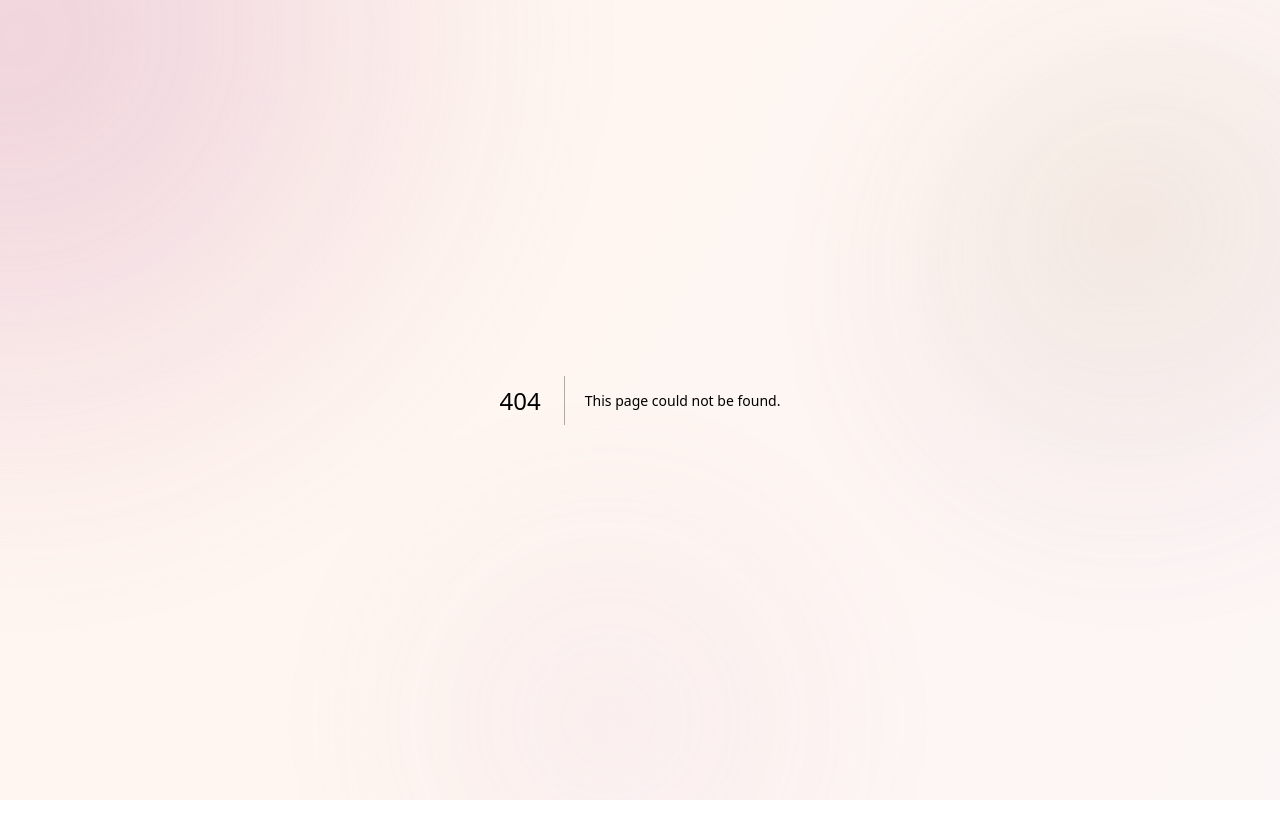
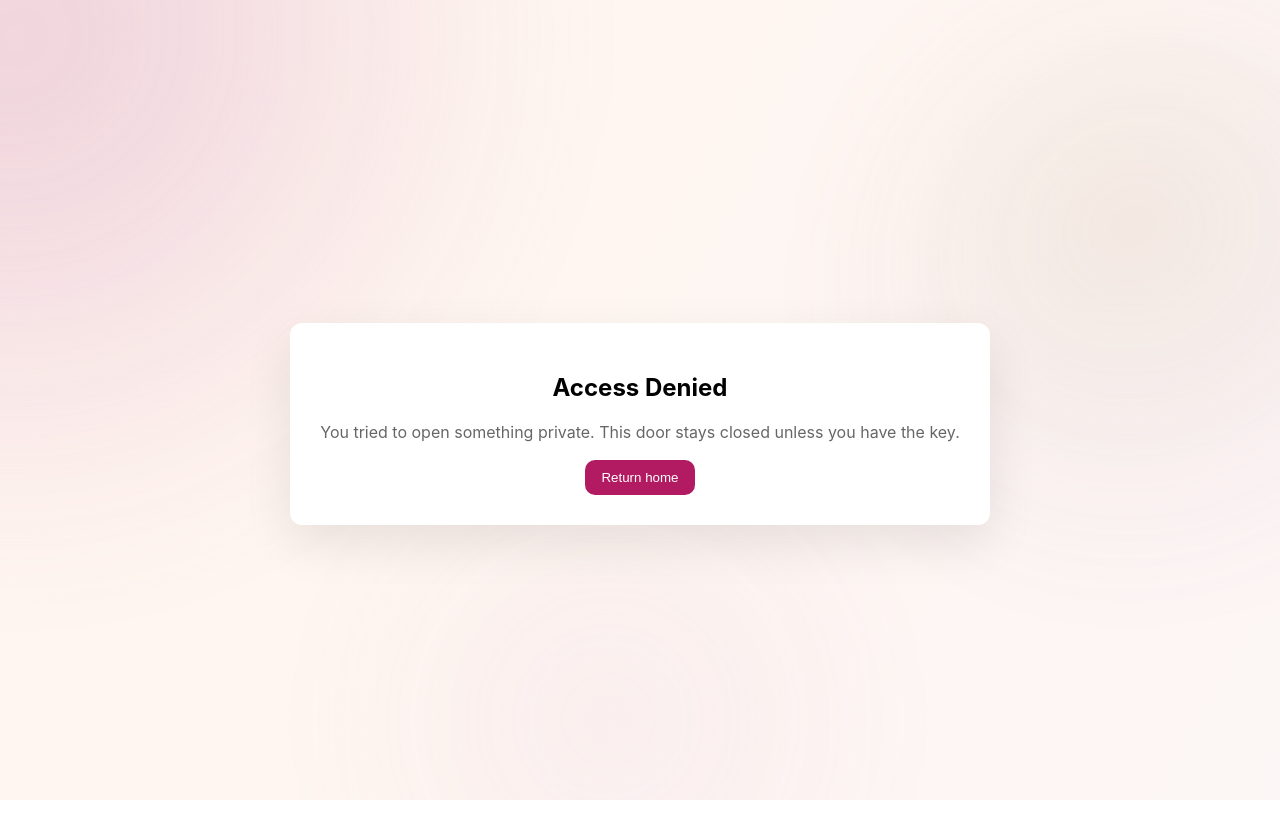
Before and after one commit to yxbudgqjdqdxq/surehit-version-2, a Next.js app: page /vault in a window 1280 px wide. Before the commit this address had no page. Shown: the top 838 px of the page. Before the commit the page ends 800 px from the top, so only its background shows below. Built offline with nearby package versions, Linux system fonts and the light colour scheme.

Commit message:
Create vault.js

```diff
--- /dev/null
+++ b/pages/vault.js
@@ -0,0 +1,40 @@
+// pages/vault.js
+import { useRouter } from "next/router";
+import Link from "next/link";
+import React from "react";
+
+export default function VaultPage() {
+  const router = useRouter();
+  const { auth } = router.query;
+  const allowed = String(auth) === "1";
+
+  if (!allowed) {
+    return (
+      <div style={{ minHeight: "100vh", display: "flex", alignItems: "center", justifyContent: "center", padding: 24 }}>
+        <div style={{ maxWidth: 720, textAlign: "center", background: "#fff", padding: 30, borderRadius: 12, boxShadow: "0 18px 50px rgba(0,0,0,0.09)" }}>
+          <h2>Access Denied</h2>
+          <p style={{ color: "rgba(0,0,0,0.6)" }}>You tried to open something private. This door stays closed unless you have the key.</p>
+          <div style={{ marginTop: 18 }}>
+            <button onClick={() => router.push("/")} style={{ padding: "10px 16px", borderRadius: 10, border: "none", background: "#b21b61", color: "#fff" }}>Return home</button>
+          </div>
+        </div>
+      </div>
+    );
+  }
+
+  return (
+    <div style={{ minHeight: "100vh", display: "flex", alignItems: "center", justifyContent: "center", padding: 24, background: "linear-gradient(135deg,#fff0f6,#ffeef5)" }}>
+      <div style={{ maxWidth: 900, width: "100%", background: "rgba(255,255,255,0.96)", padding: 34, borderRadius: 14, boxShadow: "0 30px 80px rgba(0,0,0,0.08)" }}>
+        <h1 style={{ marginTop: 0 }}>A Private Note</h1>
+
+        <div className="secret-paragraph" style={{ color: "rgba(0,0,0,0.7)", fontSize: 18, lineHeight: 1.8 }}>
+          {/* <-- PASTE YOUR LONG-PARAGRAPH HERE WHEN READY --> */}
+        </div>
+
+        <div style={{ marginTop: 18 }}>
+          <Link href="/"><a style={{ padding: "10px 14px", borderRadius: 10, background: "#b21b61", color: "#fff", textDecoration: "none", fontWeight: 700 }}>Return home</a></Link>
+        </div>
+      </div>
+    </div>
+  );
+}
```
